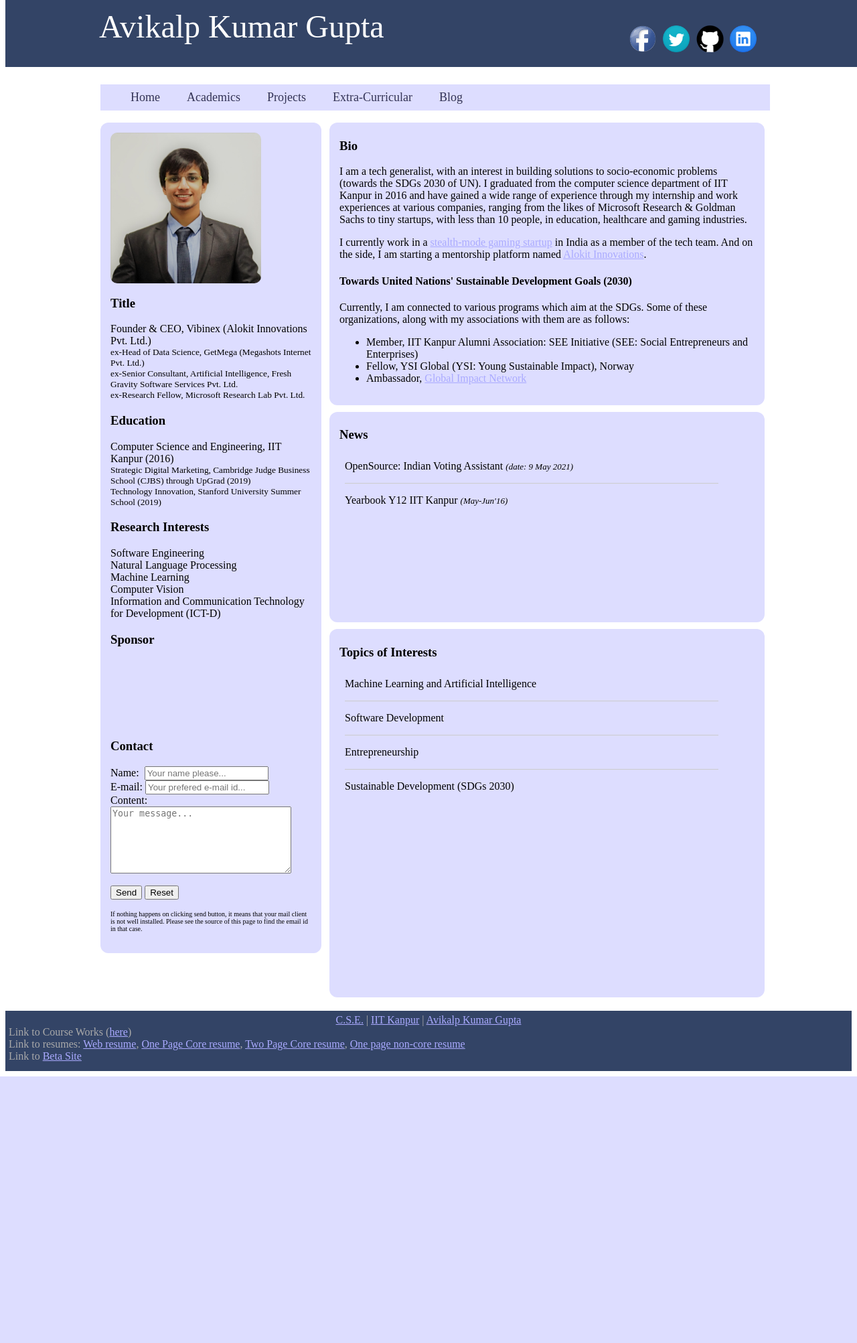
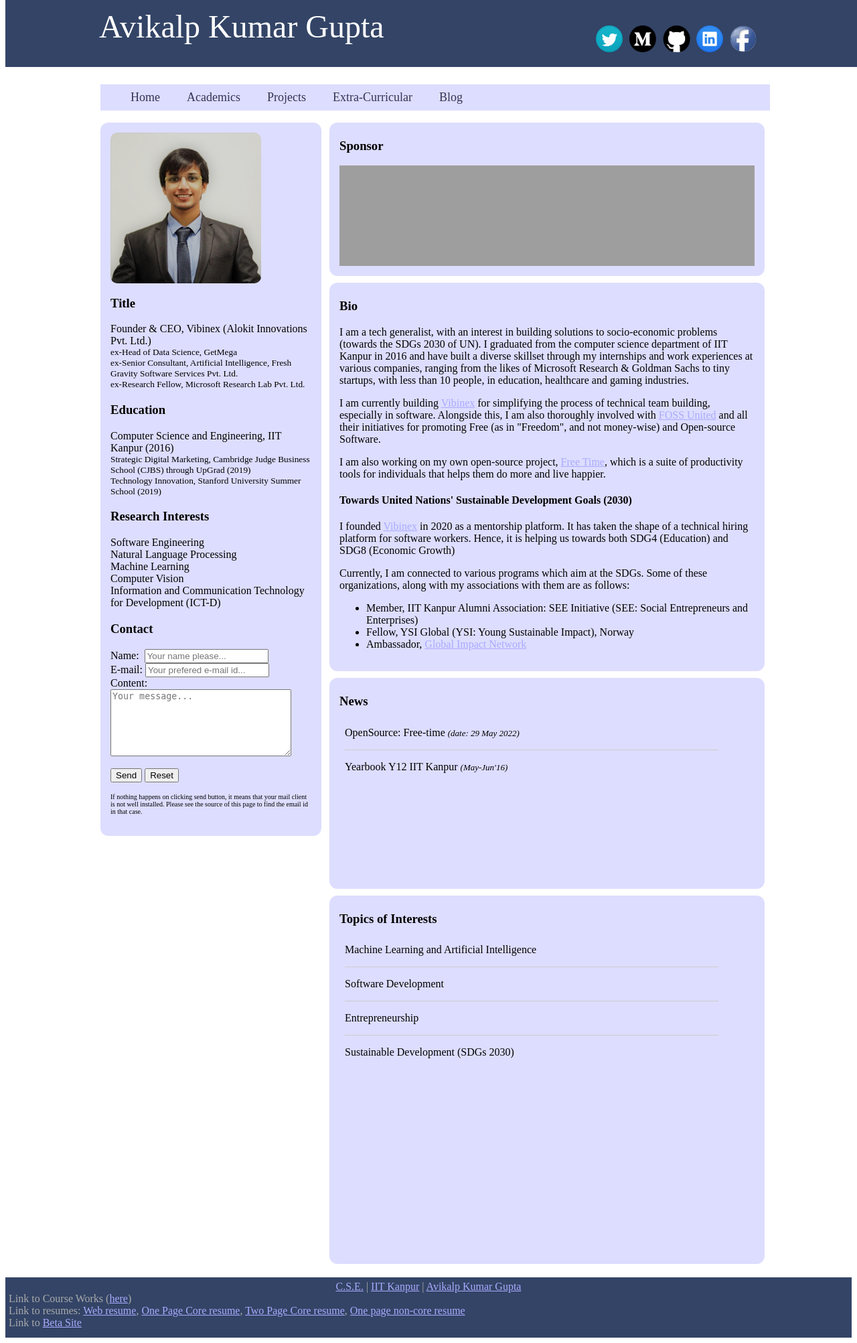
Before and after one commit to avikalpg/avikalpg.github.io, a PHP site: page / in a window 1280 px wide. Shown: the whole page at 67% size. Before the commit the page ends 1607 px from the top, so only its background shows below. Run offline with PHP 8.4, Linux system fonts and the light colour scheme; some libraries are stand-ins or nearby versions; grey boxes are pictures that could not be loaded.

Commit message:
added medium.com link in social handles and updated my bio and projects

```diff
--- a/cse_projects.html
+++ b/cse_projects.html
@@ -55,6 +55,13 @@
 </head>
 <body style="width:90%">
 	<ul style="list-style-type:None; margin:0; padding:0">
+		<li>
+			<p id="heading">OpenSource: Indian Voting Assistant <i><font size=2>(date: 9 May 2021)</font></i></p>
+			<p id="body">
+				I have started a free open-source project called <a href="https://github.com/avikalpg/IndianVotingAssistant">Indian Voting Assitant</a> on Github. The objective of this project is to make it easier for the Indian people to vote responsibly. Currently, voting responsibility is an extremely arduous endevour. Most people either cast their vote after getting influenced by other people around them, propaganda or media, or they skip voting altogether. Only a few privileged and sincere people are capable enough to perform the essential homework in order to know who to vote for. This project is aimed at providing self-submitted public information about the candidate to the voter in a format that is accessible and lucid for the end voter. For example, the resume (past education, achievements and positions), the criminal records, political party affiliations as well as the election manifesto of the candidate is the minimum amount of information that any voter should be aware of before voting for their representative. Whereas, a large majority of the voters don't even know the name of their representative before appearing for the election.</br>
+				I appeal any Indian programmer looking at this, to go through the source code and provide their inputs for the same.
+			</p>
+		</li>
 		<li>
 			<p id="heading">Markov Models based decision support system for logistics workflow <i><font size=2>(Feb'18-Sep'18)</font></i></p>
 			<p id="body">
--- a/index.html
+++ b/index.html
@@ -9,17 +9,20 @@
 			<div style="width:1000px; padding:12px" align=left>
 				<font size=40>Avikalp Kumar Gupta</font>
 				<div class="socialLinks">
-					<div id="facebook" >
-						<a href="https://www.facebook.com/avikalp.gupta"><img style="padding:4px" height=40 src="images/fb-button-circle.gif" /></a>
-					</div>
 					<div id="twitter" >
 						<a href="//www.twitter.com/AvikalpGupta"><img style="padding:4px" height=40 src="images/twitter.png" /></a>
+					</div>
+					<div id="medium" >
+						<a href="https://avikalpgupta.medium.com/"><img style="padding:4px" height=40 src="images/medium.png" /></a>
 					</div>
 					<div id="github" >
 						<a href="https://github.com/avikalpg"><img style="padding:4px" height=40 src="images/github.png" /></a>
 					</div>
 					<div id="linkedIn" >
 						<a href="https://in.linkedin.com/in/avikalp-gupta"><img style="padding:4px" height=40 src="images/linkedin.png" /></a>
+					</div>
+					<div id="facebook" >
+						<a href="https://www.facebook.com/avikalp.gupta"><img style="padding:4px" height=40 src="images/fb-button-circle.gif" /></a>
 					</div>
 					<!--<div id="resumee">
 						<a href="resumee.php"><img style="border-radius:20px" height=45  src="images/symbol_resume.gif" /></a>
@@ -55,7 +58,7 @@
 			<h3>Title</h3>
 			Founder &amp; CEO, Vibinex (Alokit Innovations Pvt. Ltd.)<br />
 			<small>
-				ex-Head of Data Science, GetMega (Megashots Internet Pvt. Ltd.)<br />
+				ex-Head of Data Science, GetMega<br />
 				ex-Senior Consultant, Artificial Intelligence, Fresh Gravity Software Services Pvt. Ltd.<br />
 				ex-Research Fellow, Microsoft Research Lab Pvt. Ltd.<br>
 			</small>
@@ -74,9 +77,6 @@
 			Computer Vision</br>
 			Information and Communication Technology for Development (ICT-D)</br>
 
-			<h3>Sponsor</h3>
-			<iframe src="https://github.com/sponsors/avikalpg/card" title="Sponsor avikalpg" height="100px" width="100%" style="border: 0;"></iframe>
-
 			<h3>Contact</h3>
 			<!-- Email ID: <a href="mailto:avikalpg@gmail.com">avikalpg@gmail.com</a><br> -->
 			<form action="mailto:avikalpgupta@gmail.com?subject=Contact from home page" method="post" enctype="text/plain">
@@ -92,15 +92,30 @@
 		<div id="content">
 			<div id="index">
 				<div>
+					<h3>Sponsor</h3>
+					<iframe src="https://github.com/sponsors/avikalpg/card" title="Sponsor avikalpg" width="100%" style="border: 0;"></iframe>
+				</div>
+				<div>
 					<h3>Bio</h3>
 					<p>
-						I am a tech generalist, with an interest in building solutions to socio-economic problems (towards the SDGs 2030 of UN). I graduated from the computer science department of IIT Kanpur in 2016 and have gained a wide range of experience through my internship and work experiences at various companies, ranging from the likes of Microsoft Research & Goldman Sachs to tiny startups, with less than 10 people, in education, healthcare and gaming industries.
+						I am a tech generalist, with an interest in building solutions to socio-economic problems (towards the SDGs 2030 of UN). I graduated from the computer science department of IIT Kanpur in 2016 and have built a diverse skillset through my internships and work experiences at various companies, ranging from the likes of Microsoft Research &amp; Goldman Sachs to tiny startups, with less than 10 people, in education, healthcare and gaming industries.
 					</p>
 					<!-- <p>I have done an internship at <a href="http://www.goldmansachs.com">Goldman Sachs</a>, Banglore in my 3rd year summer on cost optimization. I will be working as a Research Fellow in <a href="http://research.microsoft.com/">Microsoft Research</a> for the next couple of years.</p> -->
+					<!--<p>
+						I currently work in a <a href="https://getmega.com">stealth-mode gaming startup</a> in India as a member of the tech team. And on the side, I am starting a mentorship platform named <a href="https://alokit.in">Alokit Innovations</a>.
+					</p>-->
 					<p>
-						I currently work in a <a href="https://getmega.com">stealth-mode gaming startup</a> in India as a member of the tech team. And on the side, I am starting a mentorship platform named <a href="https://alokit.in">Alokit Innovations</a>.
+						I am currently building <a href="https://vibinex.com">Vibinex</a> for simplifying the process of technical team building, especially in software.
+						Alongside this, I am also thoroughly involved with <a href="https://fossunited.org/">FOSS United</a> and all their initiatives for promoting
+						Free (as in "Freedom", and not money-wise) and Open-source Software.
+					</p>
+					<p>
+						I am also working on my own open-source project, <a href="https://myfreetimeinaweek.in">Free Time</a>, which is a suite of productivity tools
+						for individuals that helps them do more and live happier.
 					</p>
 					<h4>Towards United Nations' Sustainable Development Goals (2030)</h4>
+					<p>I founded <a href="https://vibinex.com">Vibinex</a> in 2020 as a mentorship platform. It has taken the shape of a technical hiring platform for software
+					workers. Hence, it is helping us towards both SDG4 (Education) and SDG8 (Economic Growth)</p>
 					<p>Currently, I am connected to various programs which aim at the SDGs. Some of these organizations, along with my associations with them are as follows:
 						<ul>
 							<li>Member, IIT Kanpur Alumni Association: SEE Initiative (SEE: Social Entrepreneurs and Enterprises)</li>
--- a/layout.css
+++ b/layout.css
@@ -29,7 +29,7 @@
 	float:right;
 }
 
-#facebook, #googlePlus, #twitter, #resumee, #linkedIn, #github {
+#facebook, #medium, #twitter, #resumee, #linkedIn, #github {
 	width:40px;
 	height:40px;
 	float:left;
--- a/news.html
+++ b/news.html
@@ -56,10 +56,12 @@
 <body style="width:90%">
 	<ul style="list-style-type:None; margin:0; padding:0">
 		<li>
-			<p id="heading">OpenSource: Indian Voting Assistant <i><font size=2>(date: 9 May 2021)</font></i></p>
+			<p id="heading">OpenSource: Free-time <i><font size=2>(date: 29 May 2022)</font></i></p>
 			<p id="body">
-				I have started a free open-source project called <a href="https://github.com/avikalpg/IndianVotingAssistant">Indian Voting Assitant</a> on Github. The objective of this project is to make it easier for the Indian people to vote responsibly. Currently, voting responsibility is an extremely arduous endevour. Most people either cast their vote after getting influenced by other people around them, propaganda or media, or they skip voting altogether. Only a few privileged and sincere people are capable enough to perform the essential homework in order to know who to vote for. This project is aimed at providing self-submitted public information about the candidate to the voter in a format that is accessible and lucid for the end voter. For example, the resume (past education, achievements and positions), the criminal records, political party affiliations as well as the election manifesto of the candidate is the minimum amount of information that any voter should be aware of before voting for their representative. Whereas, a large majority of the voters don't even know the name of their representative before appearing for the election.</br>
-				I appeal any Indian programmer looking at this, to go through the source code and provide their inputs for the same.
+				I have started a free open-source project called <a href="https://github.com/avikalpg/free-time">Free-Time</a> on Github.
+				It is currently hosted on <a href="https://myfreetimeinaweek.in">myfreetimeinaweek.in</a>.
+				The goal of this project is to create a suite of productivity tools which helps individuals perceive and spend their most valuable asset, their time, in a manner that they feel happier and more satisfied with.
+				The project is built in React Native (using Expo). Even though it is only a website at the moment, this tool has the capacity to become a mobile application if the users want to use it frequently.
 			</p>
 		</li>
 		<li>
```
Also changed, not shown: images/medium.png (added). Lines whose indentation alone changed are shown as unchanged.
